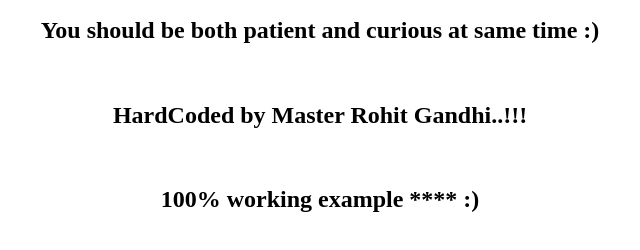
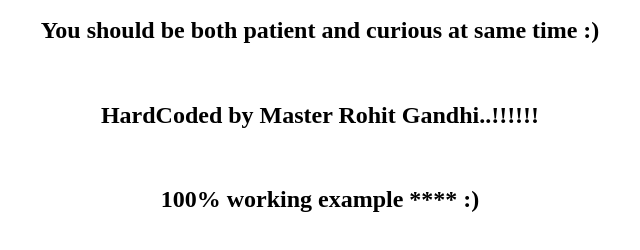
Before and after one commit to vijaytayde123/Docker-by-Master-Vijay, a plain HTML site: page index.html in a window 1280 px wide. Shown: the part 224-474 px from the top of the page, without its empty margins (320-960 px from the left). Drawn offline with Linux system fonts and the light colour scheme.

Commit message:
New lines added

```diff
--- a/index.html
+++ b/index.html
@@ -10,7 +10,7 @@
       <h2>There is plenty to explore here...</h2>
       <h2>You should be both patient and curious at same time :)</h2>
       <br>
-      <h2>HardCoded by Master Rohit Gandhi..!!!</h2>
+      <h2>HardCoded by Master Rohit Gandhi..!!!!!!</h2>
       <br>
       <h2>100% working example **** :)</h2>
     </div>
```
